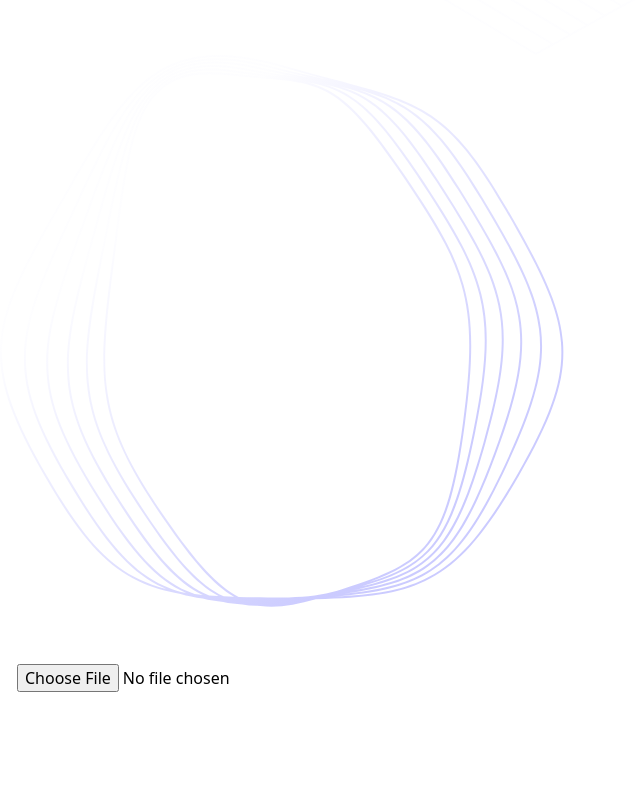
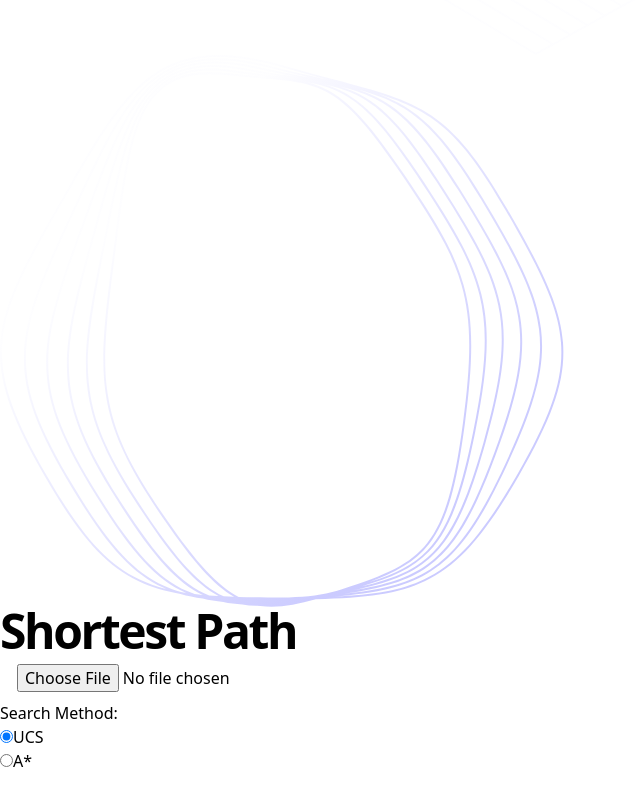
Before and after one commit to farhanfahreezy/Tucil3_UCS_Astar, a React (Vite) app: page / in a window 1280 px wide. Shown: the part 265-1065 px from the top of the page, without its empty margins (0-640 px from the left). Before the commit the page ends 966 px from the top, so only its background shows below. Built offline with nearby package versions, Linux system fonts and the light colour scheme.

Commit message:
Tambah radio button

```diff
--- a/src/partials/FileInput.jsx
+++ b/src/partials/FileInput.jsx
@@ -7,6 +7,7 @@
 function FileInput() {
   const [fileContent, setFileContent] = useState("");
   const [data, setData] = useState(null);
+  const [searchMethod, setSearchMethod] = useState("UCS"); // default search method is UCS
 
   const handleFileChange = async (e) => {
     const file = e.target.files[0];
@@ -31,27 +32,44 @@
     reader.readAsText(file);
   };
 
-  // const handleButtonClick = () => {
-  //   // Menggunakan isi file yang disimpan di state
-  //   console.log(fileContent);
-  // };
-  const styles = `
-  input[type="file"] {
-    color: white;
-    background-color: transparent;
-    border: none;
+  const handleSearchMethodChange = (e) => {
+    setSearchMethod(e.target.value);
+  };
+
+  const handleSearchButtonClick = async () => {
+    if (!data) return;
+
+    let path;
+    if (searchMethod === "UCS") {
+      path = await searchPathUCS(
+        data.nodes[12],
+        data.nodes[3],
+        data.nodes,
+        data.weightedAdjacencyMatrix
+      );
+      console.log("UCS Result");
+      console.log(path);
+    } else {
+      path = await searchPathAstar(
+        data.nodes[12],
+        data.nodes[3],
+        data.nodes,
+        data.weightedAdjacencyMatrix
+      );
+      console.log("AStar Result");
+      console.log(path);
     }
-  `;
-
-
+  };
 
   return (
     <div className="max-w-xs mx-auto sm:max-w-none sm:flex sm:justify-center">
       <div data-aos="fade-up" data-aos-delay="400" data-aos-offset="1">
         {/* <MapComponent data = {data} /> */}
+        <div>
           {data ? <MapComponent data={data} /> : null}
+        </div>
 
-        {/* <style>{styles}</style> */}
+        <div>
           <input className="
             btn-sm
             text-white
@@ -61,6 +79,47 @@
             z-10"
             type="file" accept=".txt" onChange={handleFileChange} />
         </div>
+
+        <div className="mt-3 flex items-center justify-center">
+          <label className="mr-2">Search Method:</label>
+          <div className="flex items-center">
+            <div className="mr-2">
+              <input
+                type="radio"
+                id="UCS"
+                name="searchMethod"
+                value="UCS"
+                checked={searchMethod === "UCS"}
+                onChange={handleSearchMethodChange}
+              />
+              <label htmlFor="UCS">UCS</label>
+            </div>
+            <div>
+              <input
+                type="radio"
+                id="AStar"
+                name="searchMethod"
+                value="AStar"
+                checked={searchMethod === "AStar"}
+                onChange={handleSearchMethodChange}
+              />
+              <label htmlFor="AStar">A*</label>
+            </div>
+          </div>
+        </div>
+
+        <button
+          className="
+            btn-sm
+            text-white
+            bg-purple-600
+            hover:bg-purple-700
+            mt-3
+            z-10"
+          onClick={handleSearchButtonClick}
+        />
+      </div>
+
     </div>
   );
 }
```
Lines whose indentation alone changed are shown as unchanged.
